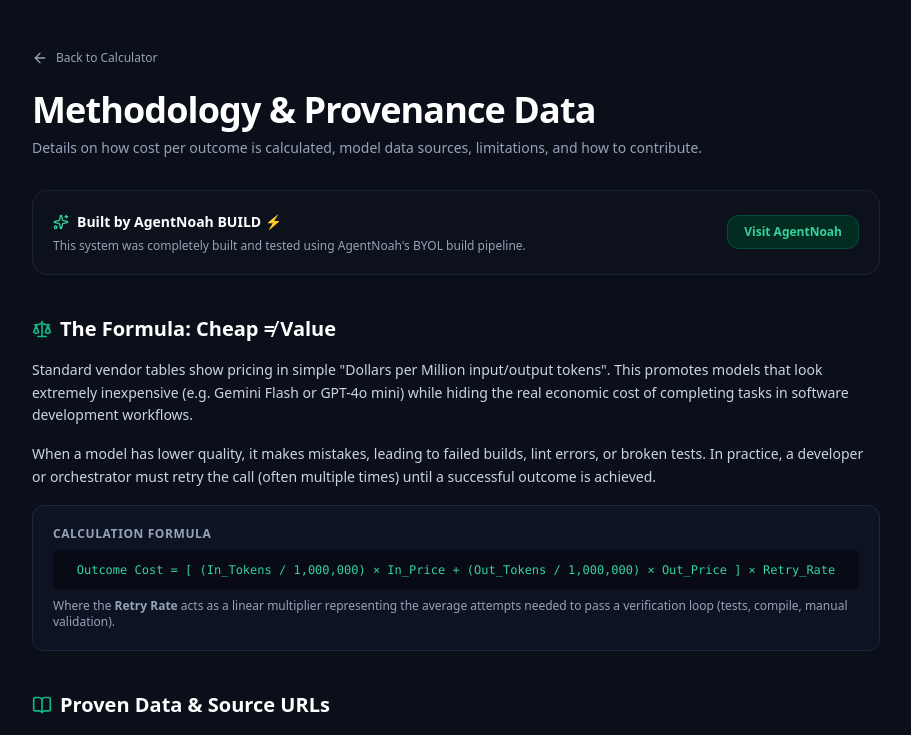
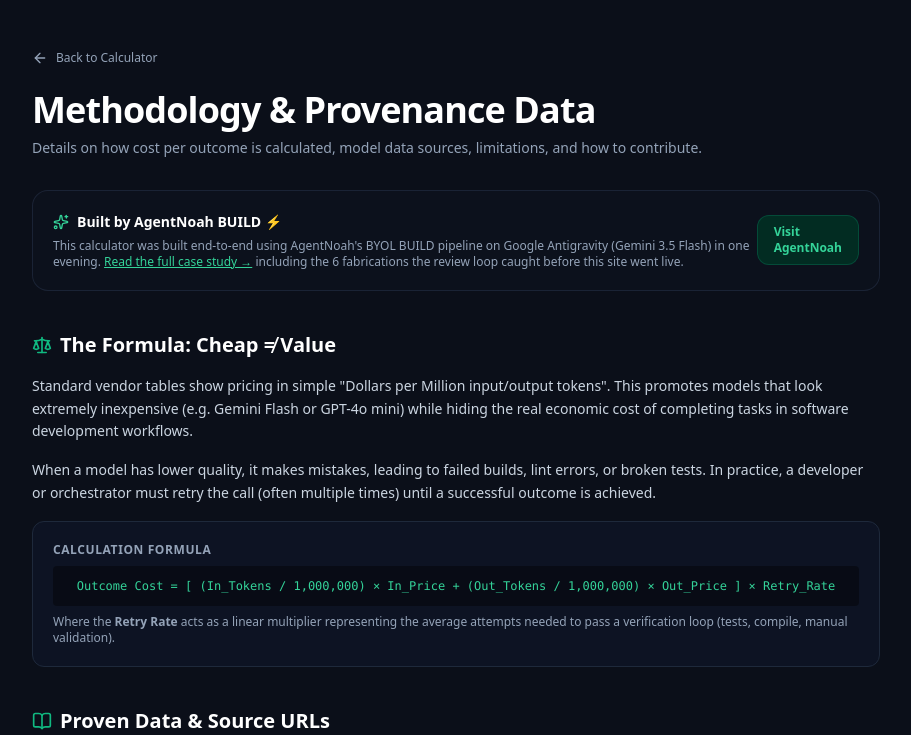
Before and after one commit to guevae2/llm-cost-per-outcome, a Next.js app: page /about in a window 1280 px wide. Shown: the top 735 px of the page, without its empty margins (184-1095 px from the left). Built offline with nearby package versions, Linux system fonts and the light colour scheme.

Commit message:
docs: cross-link to AgentNoah case study blog on About page

```diff
--- a/app/about/page.tsx
+++ b/app/about/page.tsx
@@ -34,7 +34,19 @@
               <span>Built by AgentNoah BUILD ⚡</span>
             </h3>
             <p className="text-xs text-slate-400">
-              This system was completely built and tested using AgentNoah's BYOL build pipeline.
+              This calculator was built end-to-end using AgentNoah&apos;s
+              BYOL BUILD pipeline on Google Antigravity (Gemini 3.5 Flash){" "}
+              in one evening.{" "}
+              <a
+                href="https://agentnoah.dev/blog/guided-build-flash35-evidence"
+                target="_blank"
+                rel="noopener noreferrer"
+                className="text-emerald-400 hover:text-emerald-300 underline"
+              >
+                Read the full case study →
+              </a>{" "}
+              including the 6 fabrications the review loop caught before
+              this site went live.
             </p>
           </div>
           <a
```
